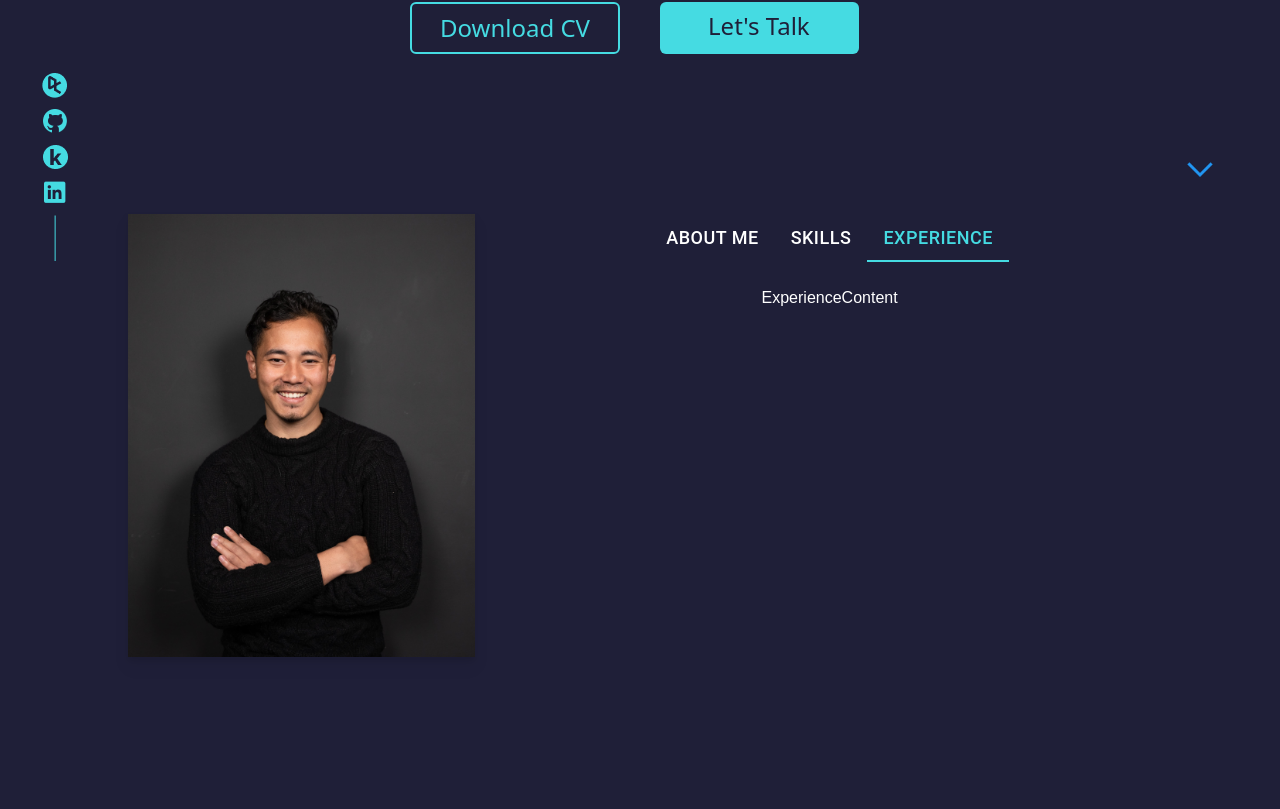
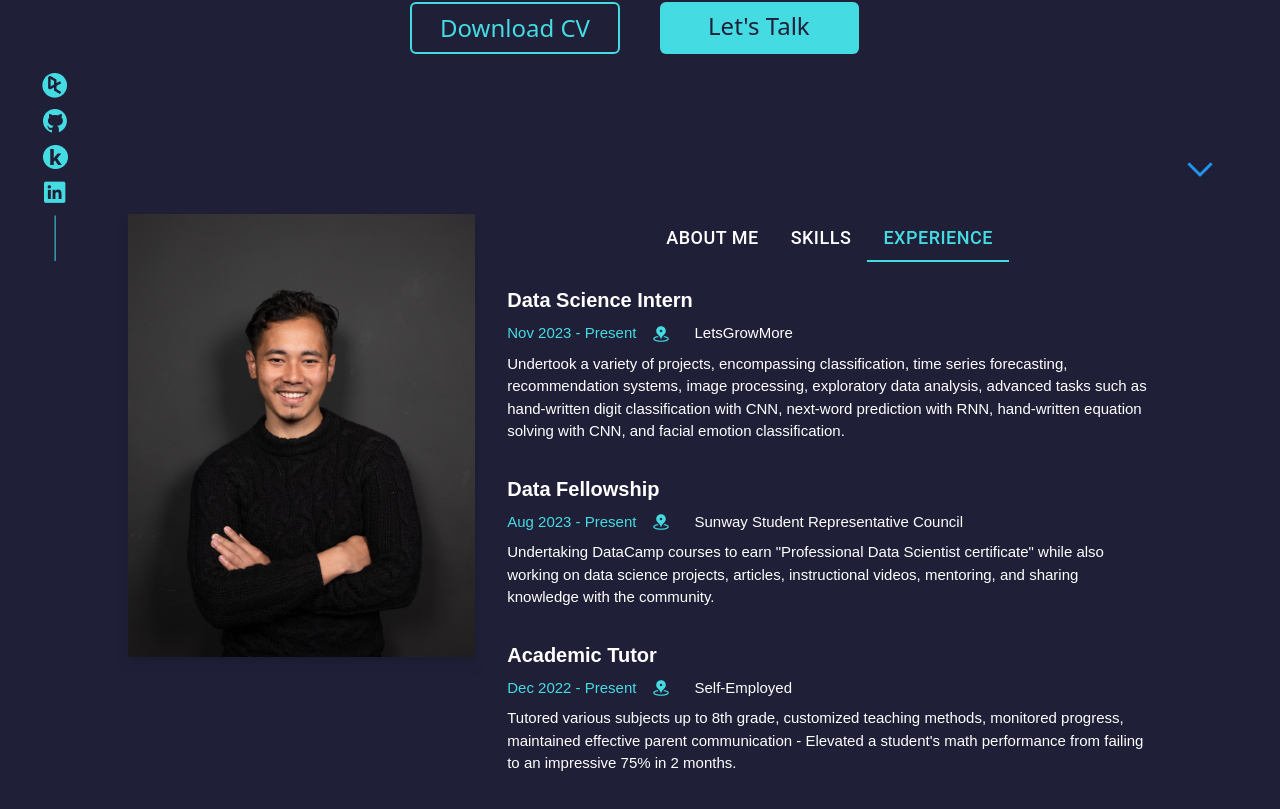
Before and after one commit to AbhashChamlingRai/portfolio-website, a React (Create React App) app: page / in a window 1280 px wide. Shown: the part 539-1348 px from the top of the page. Before the commit the page ends 1276 px from the top, so only its background shows below. Built offline with nearby package versions, Linux system fonts and the light colour scheme.

Commit message:
Complete experience part of about section

```diff
--- a/src/components/About/About.css
+++ b/src/components/About/About.css
@@ -1,7 +1,7 @@
 .about_section, .about_section div {
     /* border: 1px solid red; */
 }
-.SkillsContent, .SkillsContent div {
+.ExperienceContent, .ExperienceContent div {
     /* border: 1px solid red; */
 }
 .about_section {
@@ -98,6 +98,14 @@
     }
 }
 
+@media (max-width: 600px) {
+    .location_icon {
+        display: none;
+    }
+    .date_company_container {
+        gap: 5%;
+    }
+}
 @media (max-width: 430px) {
     .skills_title {
         font-size: 12px;
--- a/src/components/About/About.jsx
+++ b/src/components/About/About.jsx
@@ -4,6 +4,7 @@ import aboutPortraitImg from "../../images/portrait.png";
 import data_analysis_icon from "../../images/icons/data_analysis_icon.png";
 import machine_learning_icon from "../../images/icons/machine_learning_icon.png";
 import web_dev_icon from "../../images/icons/web_dev_icon.png";
+import location_icon from "../../images/icons/location_icon.png";
 
 import Paper from "@mui/material/Paper";
 import Tabs from "@mui/material/Tabs";
@@ -128,7 +129,67 @@ const SkillsContent = () => {
 };
 
 const ExperienceContent = () => {
-  return <div className="">ExperienceContent</div>;
+  const workExperiences = [
+    {
+      jobTitle: "Data Science Intern",
+      date: "Nov 2023 - Present",
+      company: "LetsGrowMore",
+      description:
+        "Undertook a variety of projects, encompassing classification, time series forecasting, recommendation systems, image processing, exploratory data analysis, advanced tasks such as hand-written digit classification with CNN, next-word prediction with RNN, hand-written equation solving with CNN, and facial emotion classification.",
+    },
+    {
+      jobTitle: "Data Fellowship",
+      date: "Aug 2023 - Present",
+      company: "Sunway Student Representative Council",
+      description:
+        'Undertaking DataCamp courses to earn "Professional Data Scientist certificate" while also working on data science projects, articles, instructional videos, mentoring, and sharing knowledge with the community.',
+    },
+    {
+      jobTitle: "Academic Tutor",
+      date: "Dec 2022 - Present",
+      company: "Self-Employed",
+      description:
+        "Tutored various subjects up to 8th grade, customized teaching methods, monitored progress, maintained  effective parent communication - Elevated a student's math performance from failing to an impressive 75% in 2 months.",
+    },
+  ];
+
+  function WorkExperience({ jobTitle, date, company, description }) {
+    return (
+      <div className="experience flex flex-col gap-2">
+        <div className="w-full text-left font-bold text-[16px] sm:text-lg md:text-lg lg:text-[19px] xl:text-xl 2xl:text-2xl">
+          {jobTitle}
+        </div>
+        <div className="date_company_container flex flex-row text-left text-[13px] sm:text-[13.5px] md:text-[15px] lg:text-[15px] xl:text-md 2xl:text-lg">
+          <div className=" text-left text-custom-light-blue">{date}</div>
+          <div className="location_icon flex items-center ml-4 mr-6">
+            <img src={location_icon} className="" alt="location_icon" />
+          </div>
+          <div className=" text-center font-extralight flex justify-start items-center">
+            {company}
+          </div>
+        </div>
+        <div className="text-left text-[13px] sm:text-[13.5px] md:text-[15px] lg:text-[15px] xl:text-md 2xl:text-lg">
+          {description}
+        </div>
+      </div>
+    );
+  }
+
+  return (
+    <div className="ExperienceContent">
+      <div className="ExperienceContent_inner flex flex-col gap-8">
+        {workExperiences.map((experience, index) => (
+          <WorkExperience
+            key={index}
+            jobTitle={experience.jobTitle}
+            date={experience.date}
+            company={experience.company}
+            description={experience.description}
+          />
+        ))}
+      </div>
+    </div>
+  );
 };
 
 const About = () => {
```
Also changed, not shown: src/images/icons/location_icon.png (added).
